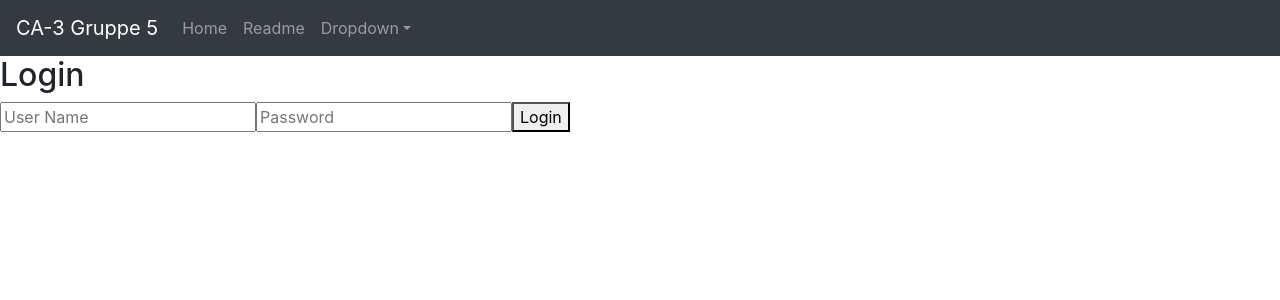
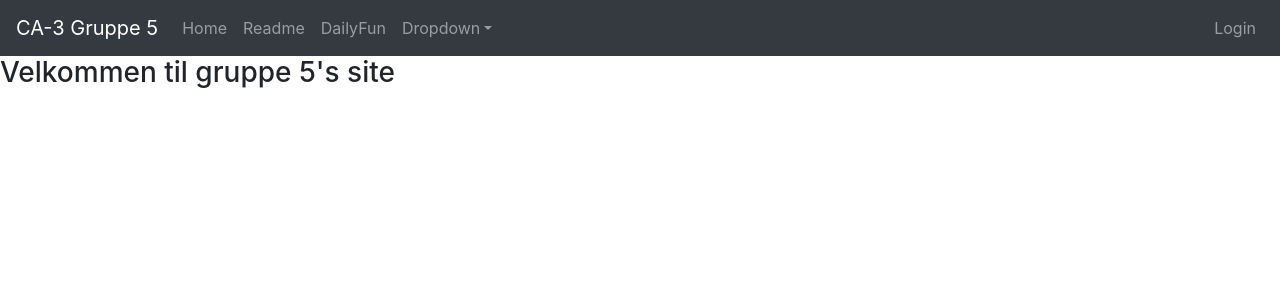
Before and after one commit to NicoCPH/grp5startCode, a React (Create React App) app in the folder Front-end/: page / in a window 1280 px wide. Shown: the top 300 px of the page. Built offline with nearby package versions, Linux system fonts and the light colour scheme.

Commit message:
Login funktion

```diff
--- a/Front-end/src/App.js
+++ b/Front-end/src/App.js
@@ -1,5 +1,6 @@
 import React, { } from "react"
 import NavBar from "./components/navBar"
+import DailyFun from "./components/dailyFun"
 
 
 function App() {
--- a/Front-end/src/components/apiFacade.js
+++ b/Front-end/src/components/apiFacade.js
@@ -12,9 +12,19 @@ function handleHttpErrors(res) {
     return res.json();
 }
 const getRoles = () => {
-const decode = jwt_decode(getToken());
-return decode.roles
+    if (getToken()) {
+        const decode = jwt_decode(getToken());
+        return decode.roles
+    }
 }
+
+const getUserName = () => {
+    if (getToken()) {
+        const decode = jwt_decode(getToken());
+        return decode.username
+    }
+
+};
 
 const setToken = (token) => {
     localStorage.setItem('jwtToken', token)
@@ -25,33 +35,31 @@ const getToken = () => {
 }
 const loggedIn = () => {
     const loggedIn = getToken() != null;
+    console.log(loggedIn)
     return loggedIn;
 }
+
 const logout = () => {
     localStorage.removeItem("jwtToken");
 }
 
 function ApiFacade() {
 
-
-
-
-
     const login = (user, password) => {
         const options = makeOptions("POST", true, { username: user, password: password });
         return fetch(URL + "/api/login", options)
             .then(handleHttpErrors)
             .then(res => {
-                 setToken(res.token)
+                setToken(res.token)
 
 
-                })
+            })
     }
 
 
     const fetchData = () => {
         const options = makeOptions("GET", true); //True add's the token
-        return fetch(URL + "/api/"+ getRoles() + "/" + getRoles(), options).then(handleHttpErrors);
+        return fetch(URL + "/api/" + getRoles() + "/" + getRoles(), options).then(handleHttpErrors);
     }
     const makeOptions = (method, addToken, body) => {
         var opts = {
@@ -78,7 +86,8 @@ function ApiFacade() {
         loggedIn,
         login,
         logout,
-        fetchData
+        fetchData,
+        getUserName
     }
 }
 const facade = ApiFacade();
--- /dev/null
+++ b/Front-end/src/components/dailyFun.jsx
@@ -0,0 +1,32 @@
+import React, { useEffect, useState } from "react";
+
+const url = "http://localhost:8080/jpareststarter/api/dailyfun";
+
+const DailyFun = () => {
+  const [dailyFun, setDailyFun] = useState({});
+  useEffect(() => {
+    fetch(url)
+      .then((res) => res.json())
+      .then((data) => {
+        setDailyFun(data);
+      });
+  }, []);
+  return (
+    <div>
+      <h3>Bored</h3>
+      <p>{dailyFun.boredActivity}</p>
+      <p>{dailyFun.boredType}</p>
+      <p>{dailyFun.boredParticipants}</p>
+      <h3>Cat Fact</h3>
+      <p>{dailyFun.catMessage}</p>
+      <h3>My IP</h3>
+      <p>{dailyFun.myIP}</p>
+      <h3>People in Space</h3>
+      <p>{dailyFun.spaceNumber}</p>
+      <h3>What Does Trump Think</h3>
+      <p>{dailyFun.trumpMessage}</p>
+    </div>
+  );
+};
+
+export default DailyFun;
--- /dev/null
+++ b/Front-end/src/components/home.jsx
@@ -0,0 +1,11 @@
+import React from "react";
+
+const Home = () => {
+  return (
+    <>
+      <h3>Velkommen til gruppe 5's site</h3>
+    </>
+  );
+};
+
+export default Home;
--- a/Front-end/src/components/login.jsx
+++ b/Front-end/src/components/login.jsx
@@ -1,4 +1,4 @@
-import React, { useState, useEffect } from "react"
+import React, { useState, useEffect } from "react";
 import facade from "./apiFacade";
 
 function LogIn({ login }) {
@@ -8,63 +8,64 @@ function LogIn({ login }) {
   const performLogin = (evt) => {
     evt.preventDefault();
     login(loginCredentials.username, loginCredentials.password);
-  }
+  };
   const onChange = (evt) => {
-    setLoginCredentials({ ...loginCredentials, [evt.target.id]: evt.target.value })
-  }
+    setLoginCredentials({
+      ...loginCredentials,
+      [evt.target.id]: evt.target.value,
+    });
+  };
 
   return (
     <div>
       <h2>Login</h2>
-      <form onChange={onChange} >
-        <input placeholder="User Name" id="username" />
-        <input placeholder="Password" id="password" />
+      <form onChange={onChange}>
+        <input type="text" placeholder="User Name" id="username" />
+        <input type="password" placeholder="Password" id="password" />
         <button onClick={performLogin}>Login</button>
       </form>
     </div>
-  )
-
+  );
 }
 function LoggedIn() {
-  const [dataFromServer, setDataFromServer] = useState("Loading...")
+  const [dataFromServer, setDataFromServer] = useState("Loading...");
 
   useEffect(() => {
-    facade.fetchData().then(data => {
+    facade.fetchData().then((data) => {
       setDataFromServer(data.msg);
     });
-  }, [])
+  }, []);
 
   return (
     <div>
       <h2>Data Received from server</h2>
       <h3>{dataFromServer}</h3>
     </div>
-  )
-
+  );
 }
 
-function LoginComplete() {
-  const [loggedIn, setLoggedIn] = useState(false)
+function LoginComplete(props) {
+  //const [loggedIn, setLoggedIn] = useState(false);
 
   const logout = () => {
-    facade.logout()
-    setLoggedIn(false)
-  }
+    facade.logout();
+    props.setLoggedIn(false);
+  };
   const login = (user, pass) => {
-    facade.login(user, pass)
-      .then(res => setLoggedIn(true));
-
-  }
+    facade.login(user, pass).then((res) => props.setLoggedIn(true));
+  };
 
   return (
     <div>
-      {!loggedIn ? (<LogIn login={login} />) :
-        (<div>
+      {!props.loggedIn ? (
+        <LogIn login={login} />
+      ) : (
+        <div>
           <LoggedIn />
           <button onClick={logout}>Logout</button>
-        </div>)}
+        </div>
+      )}
     </div>
-  )
-
+  );
 }
 export default LoginComplete;
--- a/Front-end/src/components/navBar.jsx
+++ b/Front-end/src/components/navBar.jsx
@@ -1,22 +1,28 @@
-import React from "react";
+import React, { useState } from "react";
 import { BrowserRouter as Router, Switch, Route, Link } from "react-router-dom";
 import { Navbar, Nav, NavItem, NavDropdown } from "react-bootstrap";
 import Login from "./login";
+import DailyFun from "./dailyFun";
+import Home from "./home";
+import Readme from "./readMe";
+import facade from "./apiFacade";
 
 const NavBarIO = () => {
+  const [loggedIn, setLoggedIn] = useState(false);
+
   return (
     <>
       <Router>
-        <Header />
+        <Header loggedIn={loggedIn} />
         <div>
-          <Content />
+          <Content setLoggedIn={setLoggedIn} loggedIn={loggedIn} />
         </div>
       </Router>
     </>
   );
 };
 
-const Header = () => {
+const Header = (props) => {
   return (
     <>
       <div>
@@ -36,6 +42,11 @@ const Header = () => {
                   Readme
                 </Nav.Link>
               </NavItem>
+              <NavItem href="/DailyFun">
+                <Nav.Link as={Link} to="/DailyFun">
+                  DailyFun
+                </Nav.Link>
+              </NavItem>
               <NavDropdown title="Dropdown" id="basic-nav-dropdown">
                 <NavDropdown.Item as={Link} to="/">
                   Home
@@ -45,6 +56,13 @@ const Header = () => {
                 </NavDropdown.Item>
               </NavDropdown>
             </Nav>
+            <Nav>
+              <NavItem href="/Login">
+                <Nav.Link as={Link} to="/Login">
+                  <IsLoggedIn loggedIn={props.loggedIn} />
+                </Nav.Link>
+              </NavItem>
+            </Nav>
           </Navbar.Collapse>
         </Navbar>
       </div>
@@ -52,30 +70,32 @@ const Header = () => {
   );
 };
 
-const Content = () => {
+const Content = (props) => {
   return (
     <Switch>
       <Route exact path="/" component={Home} />
       <Route path="/Readme" component={Readme} />
+      <Route path="/DailyFun" component={DailyFun} />
+      <Route path="/Login">
+        <Login setLoggedIn={props.setLoggedIn} loggedIn={props.loggedIn} />
+      </Route>
       <Route path="*" component={NoMatch} />
     </Switch>
   );
-};
-
-const Readme = () => {
-  return (
-    <>
-      <p>Hejsa readme</p>
-    </>
-  );
-};
-
-const Home = () => {
-  return <Login />;
 };
 
 const NoMatch = () => {
   return <p>There was no match</p>;
 };
 
+const IsLoggedIn = (props) => {
+  if (props.loggedIn) {
+    const userName = facade.getUserName();
+    console.log("IsLoggedIn(), ", userName);
+    return <>{userName}</>;
+  } else {
+    return <>Login</>;
+  }
+};
+
 export default NavBarIO;
--- /dev/null
+++ b/Front-end/src/components/readMe.jsx
@@ -0,0 +1,11 @@
+import React from "react";
+
+const Readme = () => {
+  return (
+    <>
+      <p>Hejsa readme</p>
+    </>
+  );
+};
+
+export default Readme;
```
